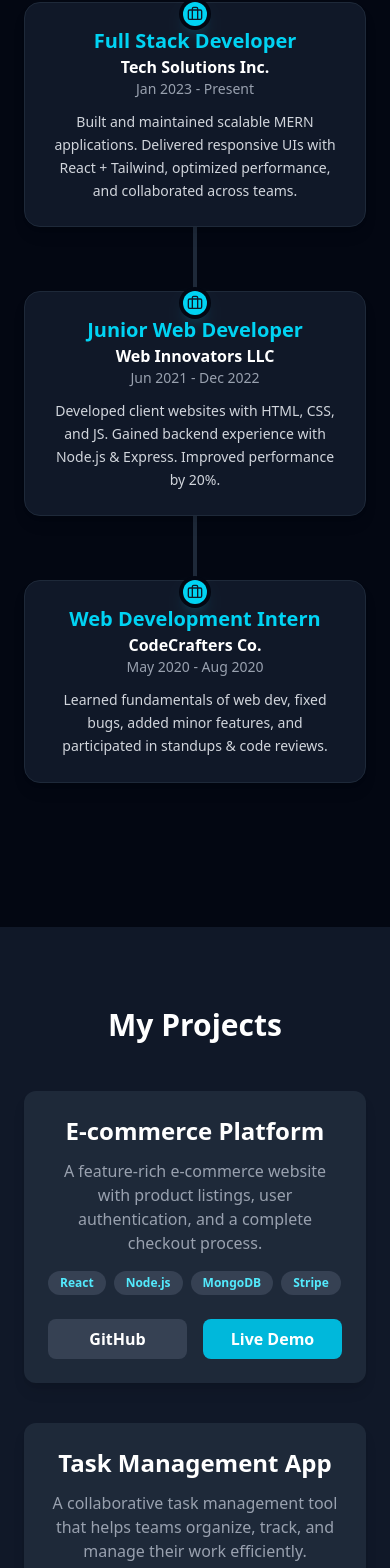
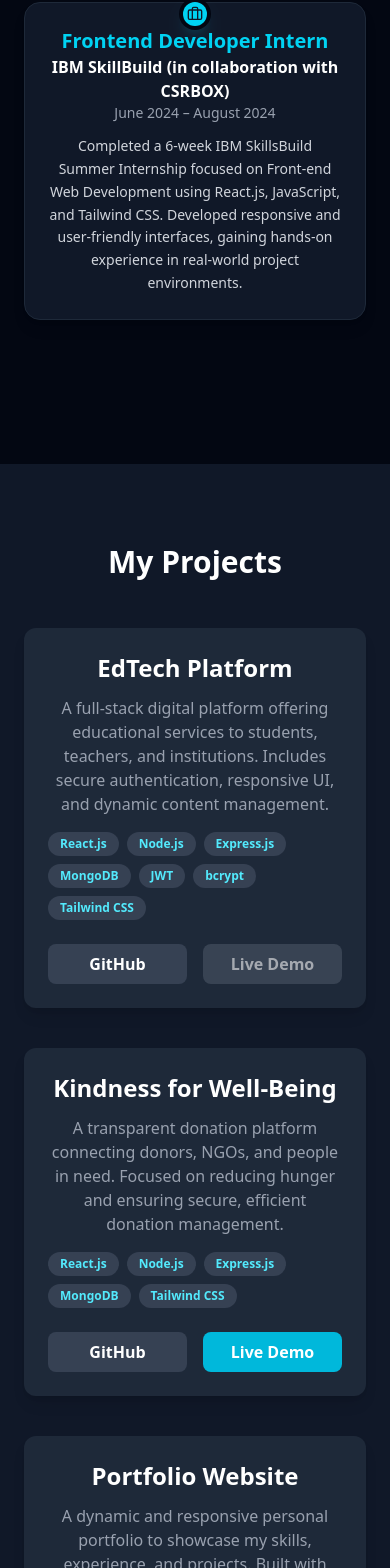
Before and after one commit to mahirhayaat4u/PortFolio, a React (Vite) app in the folder frontend/: page / in a window 390 px wide. Shown: the part 2799-4367 px from the top of the page. Built offline with nearby package versions, Linux system fonts and the light colour scheme.

Commit message:
portfolio  updated

```diff
--- a/frontend/src/component/Pagess.jsx
+++ b/frontend/src/component/Pagess.jsx
@@ -1,13 +1,23 @@
-import React, { useState, useEffect } from 'react';
-import { motion, useAnimation } from 'framer-motion';
-import { useInView } from 'react-intersection-observer';
-import { FaBars, FaTimes, FaEnvelope, FaPhone, FaLinkedin, FaGithub } from "react-icons/fa";
+import React, { useState, useEffect } from "react";
+import { motion, useAnimation } from "framer-motion";
+import { useInView } from "react-intersection-observer";
+import {
+  FaBars,
+  FaTimes,
+  FaEnvelope,
+  FaPhone,
+  FaLinkedin,
+  FaGithub,
+} from "react-icons/fa";
 import { FaReact, FaNodeJs, FaJs, FaGithubSquare } from "react-icons/fa";
-import { SiExpress, SiMongodb, SiNextdotjs, SiTailwindcss, SiGit } from "react-icons/si";
+import {
+  SiExpress,
+  SiMongodb,
+  SiNextdotjs,
+  SiTailwindcss,
+  SiGit,
+} from "react-icons/si";
 import { Briefcase } from "lucide-react";
-
-
-
 
 // Using inline SVGs to avoid dependencies for a single-file setup.
 // const MenuIcon = (props) => (
@@ -99,13 +109,17 @@
 
   useEffect(() => {
     if (inView) {
-      controls.start('visible');
+      controls.start("visible");
     }
   }, [controls, inView]);
 
   const sectionVariants = {
     hidden: { opacity: 0, y: 50 },
-    visible: { opacity: 1, y: 0, transition: { duration: 0.6, ease: "easeOut" } },
+    visible: {
+      opacity: 1,
+      y: 0,
+      transition: { duration: 0.6, ease: "easeOut" },
+    },
   };
 
   return (
@@ -122,23 +136,22 @@
   );
 };
 
-
 // -- Header Component --
 const Header = () => {
   const [isOpen, setIsOpen] = useState(false);
   const [isScrolled, setIsScrolled] = useState(false);
 
   const navLinks = [
-        { name: 'Home', id: 'home' },
-        { name: 'About', id: 'about' },
-        { name: 'Skills', id: 'skills' },
-        { name: 'Experiance', id: 'experience' },
-        { name: 'Projects', id: 'projects' },
-        { name: 'Contact', id: 'contact' },
+    { name: "Home", id: "home" },
+    { name: "About", id: "about" },
+    { name: "Skills", id: "skills" },
+    { name: "Experiance", id: "experience" },
+    { name: "Projects", id: "projects" },
+    { name: "Contact", id: "contact" },
   ];
 
   const scrollToSection = (id) => {
-        document.getElementById(id).scrollIntoView({ behavior: 'smooth' });
+    document.getElementById(id).scrollIntoView({ behavior: "smooth" });
     setIsOpen(false);
   };
 
@@ -146,8 +159,8 @@
     const handleScroll = () => {
       setIsScrolled(window.scrollY > 10);
     };
-        window.addEventListener('scroll', handleScroll);
-        return () => window.removeEventListener('scroll', handleScroll);
+    window.addEventListener("scroll", handleScroll);
+    return () => window.removeEventListener("scroll", handleScroll);
   }, []);
 
   const menuVariants = {
@@ -156,7 +169,13 @@
   };
 
   return (
-        <header className={`fixed top-0 left-0 w-full z-50 transition-all duration-300 ${isScrolled ? 'bg-gray-900/80 backdrop-blur-sm shadow-lg' : 'bg-transparent'}`}>
+    <header
+      className={`fixed top-0 left-0 w-full z-50 transition-all duration-300 ${
+        isScrolled
+          ? "bg-gray-900/80 backdrop-blur-sm shadow-lg"
+          : "bg-transparent"
+      }`}
+    >
       <div className="container mx-auto px-6 py-4 flex justify-between items-center">
         <motion.div
           className="text-2xl font-bold text-white tracking-wider"
@@ -164,7 +183,15 @@
           animate={{ opacity: 1, x: 0 }}
           transition={{ duration: 0.5 }}
         >
-                    <a href="#home" onClick={(e) => { e.preventDefault(); scrollToSection('home'); }}>Mahir.dev</a>
+          <a
+            href="#home"
+            onClick={(e) => {
+              e.preventDefault();
+              scrollToSection("home");
+            }}
+          >
+            Mahir.dev
+          </a>
         </motion.div>
         <nav className="hidden md:flex space-x-8">
           {navLinks.map((link, index) => (
@@ -181,8 +208,15 @@
           ))}
         </nav>
         <div className="md:hidden">
-                    <button onClick={() => setIsOpen(!isOpen)} className="text-white z-50">
-                        {isOpen ? <CloseIcon className="w-6 h-6" /> : <MenuIcon className="w-6 h-6" />}
+          <button
+            onClick={() => setIsOpen(!isOpen)}
+            className="text-white z-50"
+          >
+            {isOpen ? (
+              <CloseIcon className="w-6 h-6" />
+            ) : (
+              <MenuIcon className="w-6 h-6" />
+            )}
           </button>
         </div>
       </div>
@@ -211,10 +245,16 @@
   );
 };
 
-
 // -- Hero Component --
 const Hero = () => {
-    const skills = ["React.js", "Node.js", "MongoDB", "Express", "Tailwind CSS", "Next.js"];
+  const skills = [
+    "React.js",
+    "Node.js",
+    "MongoDB",
+    "Express",
+    "Tailwind CSS",
+    "Next.js",
+  ];
   const [currentSkill, setCurrentSkill] = useState(0);
 
   useEffect(() => {
@@ -237,12 +277,15 @@
   };
 
   const skillVariants = {
-        exit: { opacity: 0, y: -20, transition: { ease: 'easeInOut' } },
-        enter: { opacity: 1, y: 0, transition: { ease: 'easeInOut' } },
+    exit: { opacity: 0, y: -20, transition: { ease: "easeInOut" } },
+    enter: { opacity: 1, y: 0, transition: { ease: "easeInOut" } },
   };
 
   return (
-        <section id="home" className="min-h-screen flex items-center bg-gray-900 text-white">
+    <section
+      id="home"
+      className="min-h-screen flex items-center bg-gray-900 text-white"
+    >
       <div className="container mx-auto px-6 flex flex-col md:flex-row items-center justify-between">
         {/* Text Content */}
         <motion.div
@@ -251,13 +294,25 @@
           animate="visible"
           variants={{ visible: { transition: { staggerChildren: 0.2 } } }}
         >
-                    <motion.h1 className="text-4xl md:text-6xl font-extrabold leading-tight mb-4" variants={textVariants} custom={0}>
+          <motion.h1
+            className="text-4xl md:text-6xl font-extrabold leading-tight mb-4"
+            variants={textVariants}
+            custom={0}
+          >
             Mahir Hayaat
           </motion.h1>
-                    <motion.p className="text-xl md:text-2xl text-gray-300 mb-6" variants={textVariants} custom={1}>
+          <motion.p
+            className="text-xl md:text-2xl text-gray-300 mb-6"
+            variants={textVariants}
+            custom={1}
+          >
             Full Stack Developer
           </motion.p>
-                    <motion.div className="h-10 text-2xl md:text-3xl font-semibold text-cyan-400 mb-8" variants={textVariants} custom={2}>
+          <motion.div
+            className="h-10 text-2xl md:text-3xl font-semibold text-cyan-400 mb-8"
+            variants={textVariants}
+            custom={2}
+          >
             <motion.span
               key={currentSkill}
               variants={skillVariants}
@@ -268,7 +323,11 @@
               {skills[currentSkill]}
             </motion.span>
           </motion.div>
-                    <motion.div className="flex justify-center md:justify-start space-x-4" variants={textVariants} custom={3}>
+          <motion.div
+            className="flex justify-center md:justify-start space-x-4"
+            variants={textVariants}
+            custom={3}
+          >
             <motion.a
               href="https://drive.google.com/file/d/1GedO2exz_ebPqWbVuGIuOdqUEvPQxOiZ/view?usp=sharing" // Placeholder link
               download
@@ -280,7 +339,12 @@
             </motion.a>
             <motion.a
               href="#contact"
-                            onClick={(e) => {e.preventDefault(); document.getElementById('contact').scrollIntoView({ behavior: 'smooth' });}}
+              onClick={(e) => {
+                e.preventDefault();
+                document
+                  .getElementById("contact")
+                  .scrollIntoView({ behavior: "smooth" });
+              }}
               className="bg-gray-700 hover:bg-gray-600 text-white font-bold py-3 px-6 rounded-lg shadow-lg transition-all duration-300 transform hover:scale-105"
               whileHover={{ scale: 1.05 }}
               whileTap={{ scale: 0.95 }}
@@ -342,10 +406,19 @@
 const About = () => (
   <AnimatedSection id="about">
     <div className="container mx-auto px-6 text-center">
-            <h2 className="text-3xl md:text-4xl font-bold mb-6 text-white">About Me</h2>
+      <h2 className="text-3xl md:text-4xl font-bold mb-6 text-white">
+        About Me
+      </h2>
       <div className="max-w-3xl mx-auto bg-gray-800/50 p-8 rounded-xl shadow-lg">
         <p className="text-lg text-gray-300 leading-relaxed">
-                    I am a passionate and results-driven Full Stack Developer with expertise in the MERN stack. My journey in web development is fueled by a love for creating efficient, scalable, and user-friendly applications. I thrive on solving complex problems and am constantly learning new technologies to push the boundaries of what's possible. From front-end design with React and Tailwind CSS to back-end logic with Node.js and Express, I enjoy bringing ideas to life across the entire development spectrum.
+          I am a passionate and results-driven Full Stack Developer with
+          expertise in the MERN stack. My journey in web development is fueled
+          by a love for creating efficient, scalable, and user-friendly
+          applications. I thrive on solving complex problems and am constantly
+          learning new technologies to push the boundaries of what's possible.
+          From front-end design with React and Tailwind CSS to back-end logic
+          with Node.js and Express, I enjoy bringing ideas to life across the
+          entire development spectrum.
         </p>
       </div>
     </div>
@@ -355,14 +428,40 @@
 // -- Skills Component --
 const Skills = () => {
   const skillsData = [
-       { name: "JavaScript", icon: <JsIcon className="w-12 h-12 mx-auto text-yellow-400" /> },
-  { name: "React", icon: <ReactIcon className="w-12 h-12 mx-auto text-cyan-400" /> },
-  { name: "Node.js", icon: <NodeIcon className="w-12 h-12 mx-auto text-green-500" /> },
-  { name: "Express.js", icon: <ExpressIcon className="w-12 h-12 mx-auto text-gray-300" /> },
-  { name: "MongoDB", icon: <MongoIcon className="w-12 h-12 mx-auto text-green-600" /> },
-  { name: "Next.js", icon: <NextIcon className="w-12 h-12 mx-auto text-black dark:text-white" /> },
-  { name: "Tailwind CSS", icon: <TailwindIcon className="w-12 h-12 mx-auto text-teal-400" /> },
-  { name: "Git", icon: <GitIcon className="w-12 h-12 mx-auto text-red-500" /> },
+    {
+      name: "JavaScript",
+      icon: <JsIcon className="w-12 h-12 mx-auto text-yellow-400" />,
+    },
+    {
+      name: "React",
+      icon: <ReactIcon className="w-12 h-12 mx-auto text-cyan-400" />,
+    },
+    {
+      name: "Node.js",
+      icon: <NodeIcon className="w-12 h-12 mx-auto text-green-500" />,
+    },
+    {
+      name: "Express.js",
+      icon: <ExpressIcon className="w-12 h-12 mx-auto text-gray-300" />,
+    },
+    {
+      name: "MongoDB",
+      icon: <MongoIcon className="w-12 h-12 mx-auto text-green-600" />,
+    },
+    {
+      name: "Next.js",
+      icon: (
+        <NextIcon className="w-12 h-12 mx-auto text-black dark:text-white" />
+      ),
+    },
+    {
+      name: "Tailwind CSS",
+      icon: <TailwindIcon className="w-12 h-12 mx-auto text-teal-400" />,
+    },
+    {
+      name: "Git",
+      icon: <GitIcon className="w-12 h-12 mx-auto text-red-500" />,
+    },
   ];
 
   const cardVariants = {
@@ -373,7 +472,9 @@
   return (
     <AnimatedSection id="skills">
       <div className="container mx-auto px-6">
-                <h2 className="text-3xl md:text-4xl font-bold text-center mb-12 text-white">Technologies I Use</h2>
+        <h2 className="text-3xl md:text-4xl font-bold text-center mb-12 text-white">
+          Technologies I Use
+        </h2>
         <motion.div
           className="grid grid-cols-2 sm:grid-cols-3 md:grid-cols-4 gap-8 max-w-4xl mx-auto"
           initial="hidden"
@@ -386,9 +487,15 @@
               key={index}
               className="bg-gray-800 rounded-xl p-6 text-center shadow-lg transition-all duration-300"
               variants={cardVariants}
-                            whileHover={{ y: -8, scale: 1.05, boxShadow: "0px 10px 20px rgba(0, 255, 255, 0.1)" }}
+              whileHover={{
+                y: -8,
+                scale: 1.05,
+                boxShadow: "0px 10px 20px rgba(0, 255, 255, 0.1)",
+              }}
             >
-                            <div className="flex items-center justify-center h-16 mb-4">{skill.icon}</div>
+              <div className="flex items-center justify-center h-16 mb-4">
+                {skill.icon}
+              </div>
               <h3 className="text-lg font-semibold text-white">{skill.name}</h3>
             </motion.div>
           ))}
@@ -412,26 +519,12 @@
 
   const experienceData = [
     {
-      title: "Full Stack Developer",
-      company: "Tech Solutions Inc.",
-      duration: "Jan 2023 - Present",
+      title: "Frontend Developer Intern",
+      company: "IBM SkillBuild (in collaboration with CSRBOX)",
+      duration: "June 2024 – August 2024",
       description:
-        "Built and maintained scalable MERN applications. Delivered responsive UIs with React + Tailwind, optimized performance, and collaborated across teams."
+        "Completed a 6-week IBM SkillsBuild Summer Internship focused on Front-end Web Development using React.js, JavaScript, and Tailwind CSS. Developed responsive and user-friendly interfaces, gaining hands-on experience in real-world project environments.",
     },
-    {
-      title: "Junior Web Developer",
-      company: "Web Innovators LLC",
-      duration: "Jun 2021 - Dec 2022",
-      description:
-        "Developed client websites with HTML, CSS, and JS. Gained backend experience with Node.js & Express. Improved performance by 20%."
-    },
-    {
-      title: "Web Development Intern",
-      company: "CodeCrafters Co.",
-      duration: "May 2020 - Aug 2020",
-      description:
-        "Learned fundamentals of web dev, fixed bugs, added minor features, and participated in standups & code reviews."
-    }
   ];
 
   return (
@@ -451,7 +544,10 @@
               className={`relative flex flex-col md:flex-row md:items-center mb-16 ${
                 index % 2 === 0 ? "md:flex-row-reverse" : ""
               }`}
-              initial={{ opacity: 0, x: isMobile ? 50 : index % 2 === 0 ? 80 : -80 }}
+              initial={{
+                opacity: 0,
+                x: isMobile ? 50 : index % 2 === 0 ? 80 : -80,
+              }}
               whileInView={{ opacity: 1, x: 0 }}
               viewport={{ once: true, amount: 0.5 }}
               transition={{ duration: 0.8 }}
@@ -464,11 +560,17 @@
               {/* Card */}
               <div
                 className={`bg-gray-900 p-6 rounded-2xl shadow-lg border border-gray-800 w-full md:w-[46%] ${
-                  index % 2 === 0 ? "md:mr-auto md:text-right" : "md:ml-auto md:text-left"
+                  index % 2 === 0
+                    ? "md:mr-auto md:text-right"
+                    : "md:ml-auto md:text-left"
                 }`}
               >
-                <h3 className="text-xl font-bold text-cyan-400">{item.title}</h3>
-                <p className="text-md font-semibold text-white">{item.company}</p>
+                <h3 className="text-xl font-bold text-cyan-400">
+                  {item.title}
+                </h3>
+                <p className="text-md font-semibold text-white">
+                  {item.company}
+                </p>
                 <p className="text-sm text-gray-400 mb-3">{item.duration}</p>
                 <p className="text-gray-300 text-sm leading-relaxed">
                   {item.description}
@@ -486,26 +588,37 @@
 const Projects = () => {
   const projectData = [
     {
-            title: 'E-commerce Platform',
-            description: 'A feature-rich e-commerce website with product listings, user authentication, and a complete checkout process.',
-            stack: ['React', 'Node.js', 'MongoDB', 'Stripe'],
-            github: '#',
-            demo: '#'
+      title: "EdTech Platform",
+      description:
+        "A full-stack digital platform offering educational services to students, teachers, and institutions. Includes secure authentication, responsive UI, and dynamic content management.",
+      stack: [
+        "React.js",
+        "Node.js",
+        "Express.js",
+        "MongoDB",
+        "JWT",
+        "bcrypt",
+        "Tailwind CSS",
+      ],
+      github: "https://github.com/mahirhayaat4u", // replace with actual repo if available
+      demo: "https://your-edtech-platform-demo-link.com", // replace with real demo link
     },
     {
-            title: 'Task Management App',
-            description: 'A collaborative task management tool that helps teams organize, track, and manage their work efficiently.',
-            stack: ['Next.js', 'Firebase', 'Tailwind CSS'],
-            github: '#',
-            demo: '#'
+      title: "Kindness for Well-Being",
+      description:
+        "A transparent donation platform connecting donors, NGOs, and people in need. Focused on reducing hunger and ensuring secure, efficient donation management.",
+      stack: ["React.js", "Node.js", "Express.js", "MongoDB", "Tailwind CSS"],
+      github: "https://github.com/mahirhayaat4u", // replace with actual repo if available
+      demo: "https://charity-wbsite.vercel.app/", // replace with actual live link
     },
     {
-            title: 'Portfolio Website',
-            description: 'A dynamic and responsive personal portfolio to showcase my skills and projects, built with modern web technologies.',
-            stack: ['React', 'Framer Motion', 'Vite'],
-            github: '#',
-            demo: '#'
-        }
+      title: "Portfolio Website",
+      description:
+        "A dynamic and responsive personal portfolio to showcase my skills, experience, and projects. Built with modern web technologies and optimized for performance.",
+      stack: ["React.js", "Tailwind CSS", "Framer Motion"],
+      github: "https://github.com/mahirhayaat4u", // Replace with actual repository
+      demo: "https://mahir-hayaat-portfolio.vercel.app/", // Your actual portfolio URL
+    },
   ];
 
   const cardVariants = {
@@ -516,7 +629,9 @@
   return (
     <AnimatedSection id="projects">
       <div className="container mx-auto px-6">
-                <h2 className="text-3xl md:text-4xl font-bold text-center mb-12 text-white">My Projects</h2>
+        <h2 className="text-3xl md:text-4xl font-bold text-center mb-12 text-white">
+          My Projects
+        </h2>
         <motion.div
           className="grid md:grid-cols-2 lg:grid-cols-3 gap-10"
           initial="hidden"
@@ -532,16 +647,48 @@
               whileHover={{ y: -10, scale: 1.03 }}
             >
               <div className="p-6 flex-grow flex flex-col">
-                                <h3 className="text-2xl font-bold text-white mb-3">{project.title}</h3>
-                                <p className="text-gray-400 mb-4 flex-grow">{project.description}</p>
+                <h3 className="text-2xl font-bold text-white mb-3">
+                  {project.title}
+                </h3>
+                <p className="text-gray-400 mb-4 flex-grow">
+                  {project.description}
+                </p>
                 <div className="flex flex-wrap gap-2 mb-6">
-                                    {project.stack.map(tech => (
-                                        <span key={tech} className="bg-gray-700 text-cyan-300 text-xs font-semibold px-3 py-1 rounded-full">{tech}</span>
+                  {project.stack.map((tech) => (
+                    <span
+                      key={tech}
+                      className="bg-gray-700 text-cyan-300 text-xs font-semibold px-3 py-1 rounded-full"
+                    >
+                      {tech}
+                    </span>
                   ))}
                 </div>
                 <div className="mt-auto flex space-x-4">
-                                    <a href={project.github} target="_blank" rel="noopener noreferrer" className="bg-gray-700 hover:bg-gray-600 text-white font-bold py-2 px-4 rounded-lg w-full text-center transition-colors">GitHub</a>
-                                    <a href={project.demo} target="_blank" rel="noopener noreferrer" className="bg-cyan-500 hover:bg-cyan-600 text-white font-bold py-2 px-4 rounded-lg w-full text-center transition-colors">Live Demo</a>
+                  <a
+                    href={project.github}
+                    target="_blank"
+                    rel="noopener noreferrer"
+                    className="bg-gray-700 hover:bg-gray-600 text-white font-bold py-2 px-4 rounded-lg w-full text-center transition-colors"
+                  >
+                    GitHub
+                  </a>
+                  {project.title === "EdTech Platform" ? (
+                    <button
+                      disabled
+                      className="bg-gray-600 text-white font-bold py-2 px-4 rounded-lg w-full text-center cursor-not-allowed opacity-60"
+                    >
+                      Live Demo
+                    </button>
+                  ) : (
+                    <a
+                      href={project.demo}
+                      target="_blank"
+                      rel="noopener noreferrer"
+                      className="bg-cyan-500 hover:bg-cyan-600 text-white font-bold py-2 px-4 rounded-lg w-full text-center transition-colors"
+                    >
+                      Live Demo
+                    </a>
+                  )}
                 </div>
               </div>
             </motion.div>
@@ -552,24 +699,43 @@
   );
 };
 
-
 // -- Contact Component --
 const Contact = () => {
   const contactInfo = [
-      { icon: <MailIcon className="w-6 h-6 mr-3 text-cyan-400"/>, text: 'mahirhayat44@gmail.com', href: 'mailto:mahirhayat44@gmail.com' },
-      { icon: <PhoneIcon className="w-6 h-6 mr-3 text-cyan-400"/>, text: '+91 8287349853', href: 'tel:+918287349853' },
-      { icon: <LinkedInIcon className="w-6 h-6 mr-3 text-cyan-400"/>, text: 'LinkedIn Profile', href: 'https://www.linkedin.com/in/mahir-hayaat-98788b37a/' },
-      { icon: <GitHubIcon className="w-6 h-6 mr-3 text-cyan-400"/>, text: 'GitHub Profile', href: 'https://github.com/mahirhayaat4u' }
+    {
+      icon: <MailIcon className="w-6 h-6 mr-3 text-cyan-400" />,
+      text: "mahirhayat44@gmail.com",
+      href: "mailto:mahirhayat44@gmail.com",
+    },
+    {
+      icon: <PhoneIcon className="w-6 h-6 mr-3 text-cyan-400" />,
+      text: "+91 8287349853",
+      href: "tel:+918287349853",
+    },
+    {
+      icon: <LinkedInIcon className="w-6 h-6 mr-3 text-cyan-400" />,
+      text: "LinkedIn Profile",
+      href: "https://www.linkedin.com/in/mahir-hayaat-98788b37a/",
+    },
+    {
+      icon: <GitHubIcon className="w-6 h-6 mr-3 text-cyan-400" />,
+      text: "GitHub Profile",
+      href: "https://github.com/mahirhayaat4u",
+    },
   ];
 
   return (
     <AnimatedSection id="contact">
       <div className="container mx-auto px-6">
-                <h2 className="text-3xl md:text-4xl font-bold text-center mb-12 text-white">Contact Me</h2>
+        <h2 className="text-3xl md:text-4xl font-bold text-center mb-12 text-white">
+          Contact Me
+        </h2>
         <div className="max-w-lg mx-auto text-center">
           {/* <h3 className="text-2xl font-semibold text-white mb-6">Get in Touch</h3> */}
           <p className="text-gray-400 mb-8">
-                        I'm currently open to new opportunities and collaborations. Feel free to reach out via email, phone, or connect with me on social media.
+            I'm currently open to new opportunities and collaborations. Feel
+            free to reach out via email, phone, or connect with me on social
+            media.
           </p>
           <div className="space-y-6 inline-block text-left">
             {contactInfo.map((info, index) => (
@@ -592,7 +758,6 @@
   );
 };
 
-
 // -- Footer Component --
 const Footer = () => (
   <footer className="bg-gray-900 border-t border-gray-800 py-6">
@@ -601,7 +766,6 @@
     </div>
   </footer>
 );
-
 
 // -- Main App Component --
 export default function Pagess() {
@@ -612,11 +776,10 @@
         <Hero />
         <About />
         <Skills />
-            <Experience/>
+        <Experience />
         <Projects />
         {/* <ResumeEditor/> */}
         <Contact />
-
       </main>
       <Footer />
     </div>
```
Lines whose indentation alone changed are shown as unchanged.
